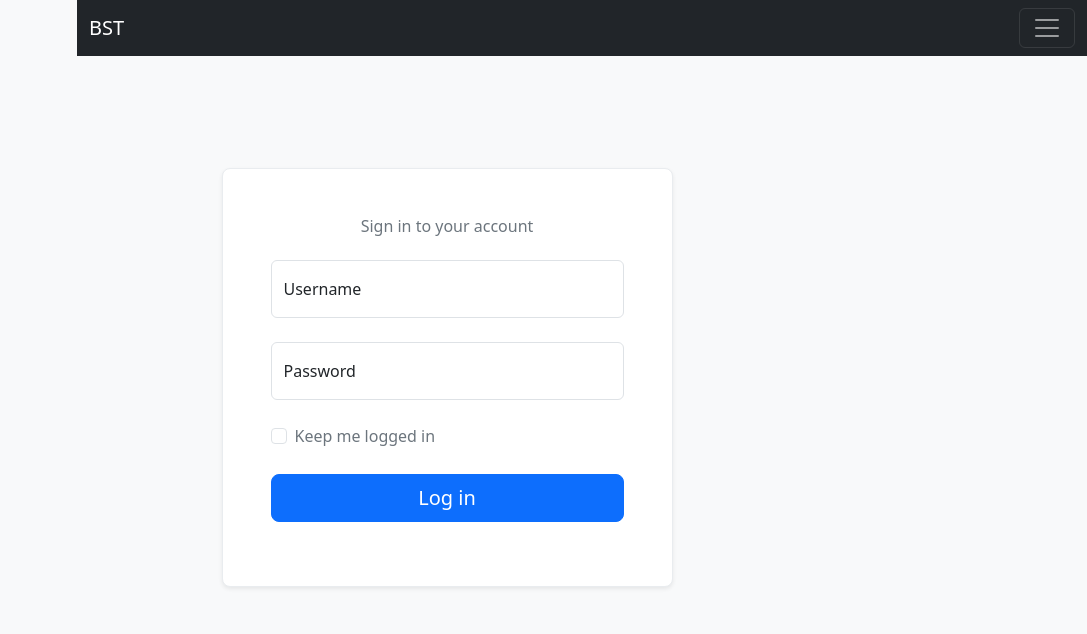
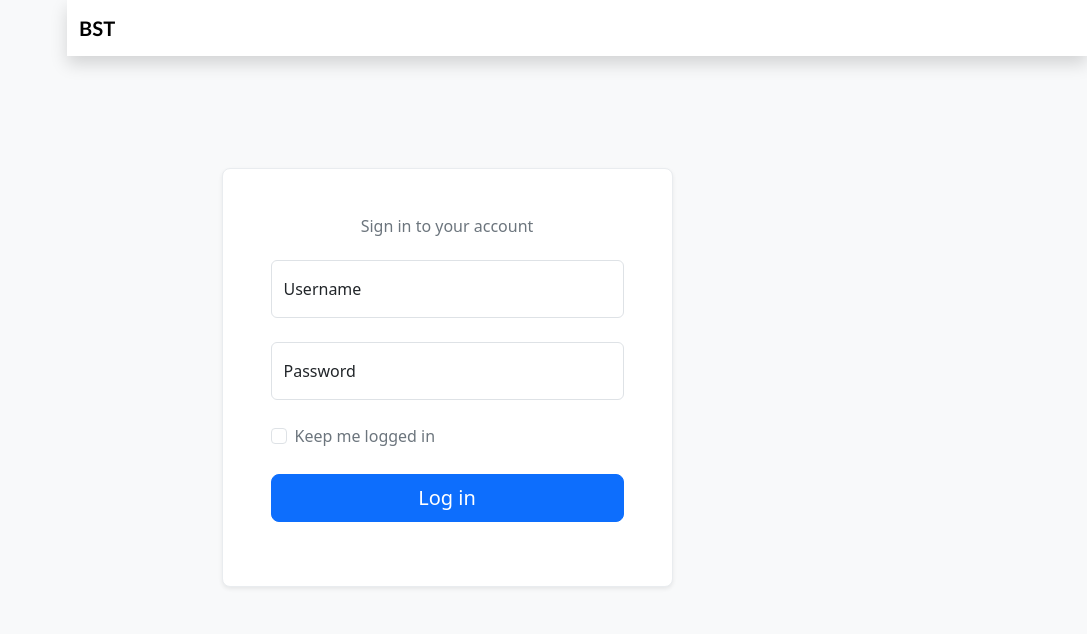
Before and after one commit to MustafaAhmed-star/Attendance-System, a Django app: page /accounts/login/?next=/ in a window 1280 px wide. Shown: the top 634 px of the page, without its empty margins (193-1280 px from the left). Run offline with Django 4.2, Linux system fonts and the light colour scheme; some libraries are stand-ins or nearby versions.

Commit message:
change in css

```diff
--- a/static/css/style.css
+++ b/static/css/style.css
@@ -1,9 +1,10 @@
 
 body{
   overflow-x: hidden;
+  background-color: #F4F6F9;
 }
 :root{
-  --offcanvas-width:270px;
+  --offcanvas-width:260px;
   --top_navpare_hight:0px;
   --main-width:150px;
 }
--- a/templates/base.html
+++ b/templates/base.html
@@ -12,9 +12,9 @@
 </head>
 <body>
 <!-- nav-bar -->
-<nav class="navbar  navbar-dark  bg-dark fixed-top">
+<nav class="navbar navbar-expand-lg navbar-white  bg-white text-dark fixed-top shadow">
   <div class="container-fluid">
-    <a class="navbar-brand" href="/">BST</a>
+    <a class="navbar-brand fw-bold" style="font-size: 30x; font-family:'Gill Sans', 'Gill Sans MT', Calibri, 'Trebuchet MS', sans-serif"href="/">BST</a>
     <button class="navbar-toggler" type="button" data-bs-toggle="offcanvas" data-bs-target="#offcanvasExample" aria-controls="offcanvasExample">
       <span class="navbar-toggler-icon"></span>
     </button>
```
